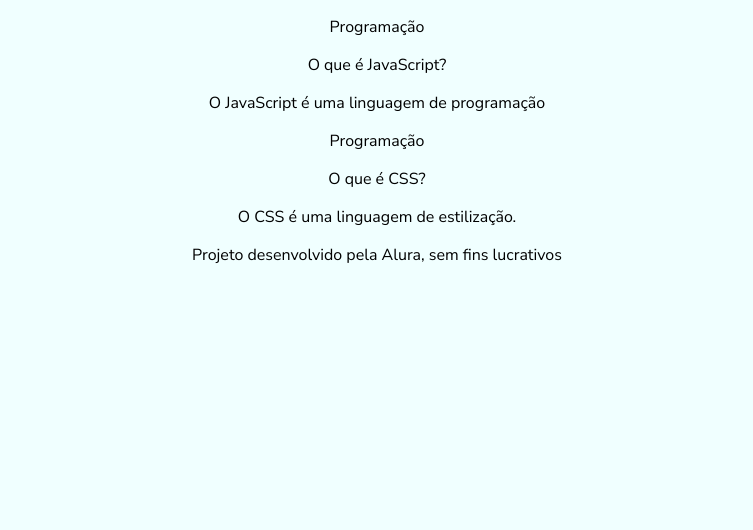
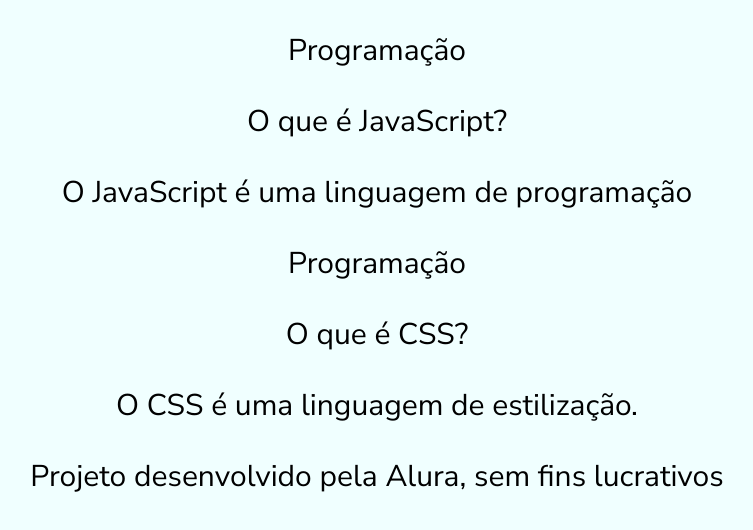
Before and after one commit to CarlosHereck/3-Trimestre---n-6---Carlos-Henrique-Hereck-de-Almeida, a plain HTML site: page Flashcards/index.html in a window 1280 px wide. Shown: the whole page, without its empty margins (263-1016 px from the left). Drawn offline with Linux system fonts and the light colour scheme.

Commit message:
Update style.css

```diff
--- a/Flashcards/style.css
+++ b/Flashcards/style.css
@@ -1,7 +1,8 @@
-@import url'(https://fonts.googleapis.com/css2?family=Nunito+Sans:ital,opsz,wght@0,6..12,200..1000;1,6..12,200..10000&display=swap');
+@import url('https://fonts.googleapis.com/css2?family=Nunito+Sans:ital,opsz,wght@0,6..12,200..1000;1,6..12,200..10000&display=swap');
 
 p {
   font-family: "Nunito Sans", serif;
+  font-size: 30px;
 }
 
 Body {
```
